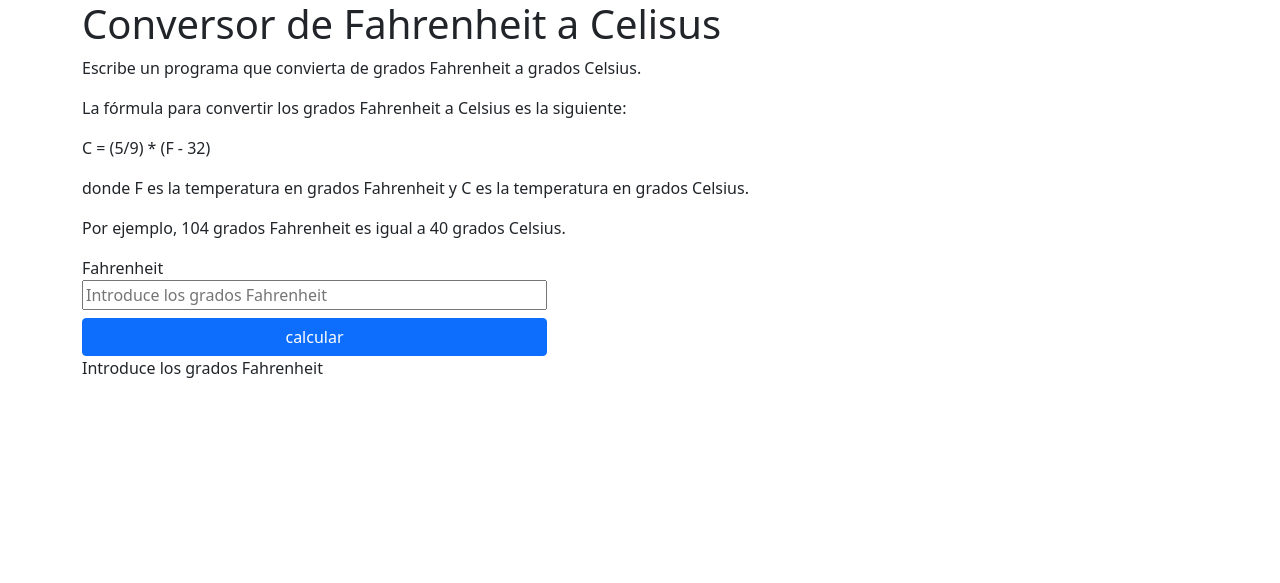
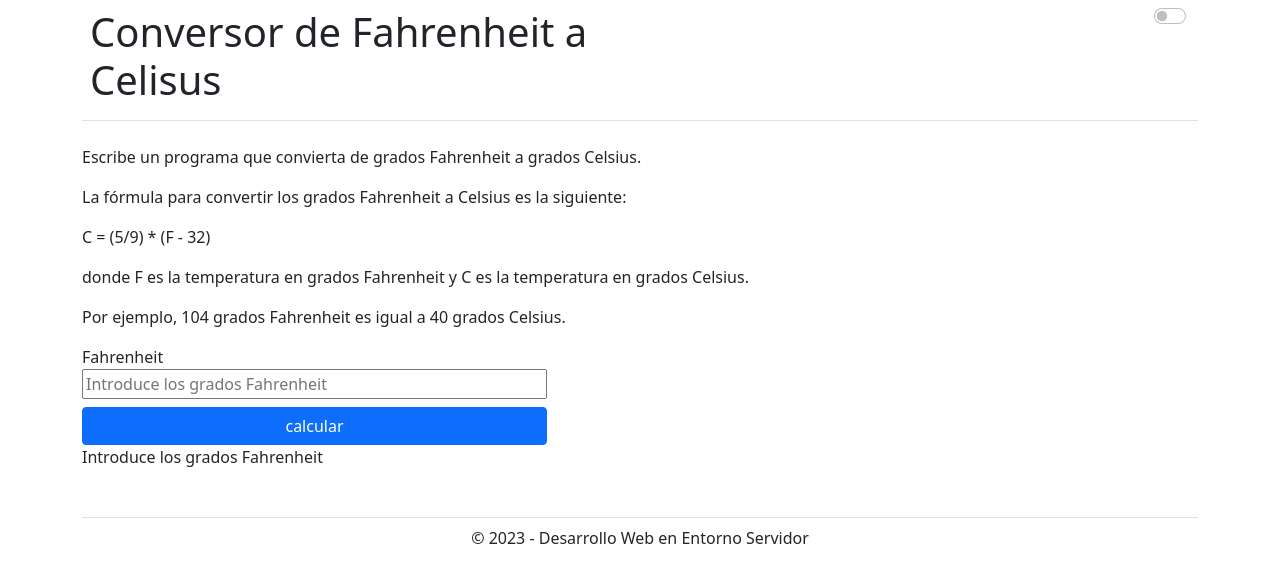
Before and after one commit to danielmateu/soc_php, a PHP site: page /conversorGrados.php in a window 1280 px wide. Shown: the top 583 px of the page. Run offline with PHP 8.4, Linux system fonts and the light colour scheme.

Commit message:
Ejercicios basicos con algo de JS

```diff
--- a/ejercicios/conversorGrados/conversorGrados.php
+++ b/ejercicios/conversorGrados/conversorGrados.php
@@ -7,11 +7,29 @@
     <meta name="viewport" content="width=device-width, initial-scale=1.0">
     <title>Conversor Grados</title>
     <link href="https://cdn.jsdelivr.net/npm/bootstrap@5.0.2/dist/css/bootstrap.min.css" rel="stylesheet" integrity="sha384-EVSTQN3/azprG1Anm3QDgpJLIm9Nao0Yz1ztcQTwFspd3yD65VohhpuuCOmLASjC" crossorigin="anonymous">
-
+    <link rel="stylesheet" href="../../styles.css">
 </head>
 
 <body class="container">
-    <h1>Conversor de Fahrenheit a Celisus</h1>
+
+    <header class="d-flex flex-col justify-content-center  p-2 mb-4 border-bottom position-sticky top-0 start-0  col-12" id="menu">
+        <h1 class=" ">Conversor de Fahrenheit a Celisus</h1>
+        <nav class="navbar navbar-expand-lg navbar-dark col-6 d-flex justify-content-around">
+            <!-- <a href="#if">if</a>
+            <a href="#ifelse">if-else</a>
+            <a href="#switch">switch</a>
+            <a href="#operadorTernario">operador ternario</a>
+            <a href="#operadorNull">operador ??</a> -->
+        </nav>
+        <!-- Boton para cambio de modo -->
+
+        <div class="form-check form-switch position-absolute top-0 end-0 me-1 mt-1">
+            <input class="form-check-input" type="checkbox" id="flexSwitchCheckDefault">
+            <!-- <label class="form-check-label" for="flexSwitchCheckDefault">Modo</label> -->
+        </div>
+
+    </header>
+
 
     <p>Escribe un programa que convierta de grados Fahrenheit a grados
         Celsius.</p>
@@ -28,7 +46,9 @@
 
     <form action="" method="post" class="d-flex flex-column col-5">
         <label for="fahrenheit">Fahrenheit</label>
-        <input type="number" name="fahrenheit" id="fahrenheit" placeholder="Introduce los grados Fahrenheit">
+        <input type="number" name="fahrenheit" id="fahrenheit" placeholder="Introduce los grados Fahrenheit"
+
+        >
 
         <input type="submit" value="calcular" class="btn btn-primary mt-2" name="calcular">
 
@@ -48,7 +68,12 @@
     }
     ?>
 
+    <footer class="p-2 mt-5 border-top text-center">
+        &copy; <?= date('Y') ?> - Desarrollo Web en Entorno Servidor
 
+    </footer>
+
+    <script src="./index.js"></script>
 </body>
 
 </html>
--- /dev/null
+++ b/ejercicios/conversorGrados/index.js
@@ -0,0 +1,29 @@
+// Obtener boton
+const btnDark = document.getElementById('flexSwitchCheckDefault');
+
+// Agregar evento click
+btnDark.addEventListener('click', (e) => {
+
+    e.preventDefault()
+    // Obtener el body
+    const body = document.querySelector('body');
+    // Agregar o quitar la clase dark-mode
+    body.classList.toggle('dark-mode');
+
+    // Mantener el modo seleccionado
+    // if (body.classList.contains('dark-mode')) {
+    //     localStorage.setItem('dark-mode', 'true');
+    // } else {
+    //     localStorage.setItem('dark-mode', 'false');
+    // }
+
+    // Obtener el modo actual
+    // const modoActual = localStorage.getItem('dark-mode');
+
+
+
+    // console.log(modoActual);
+
+
+
+});
```
